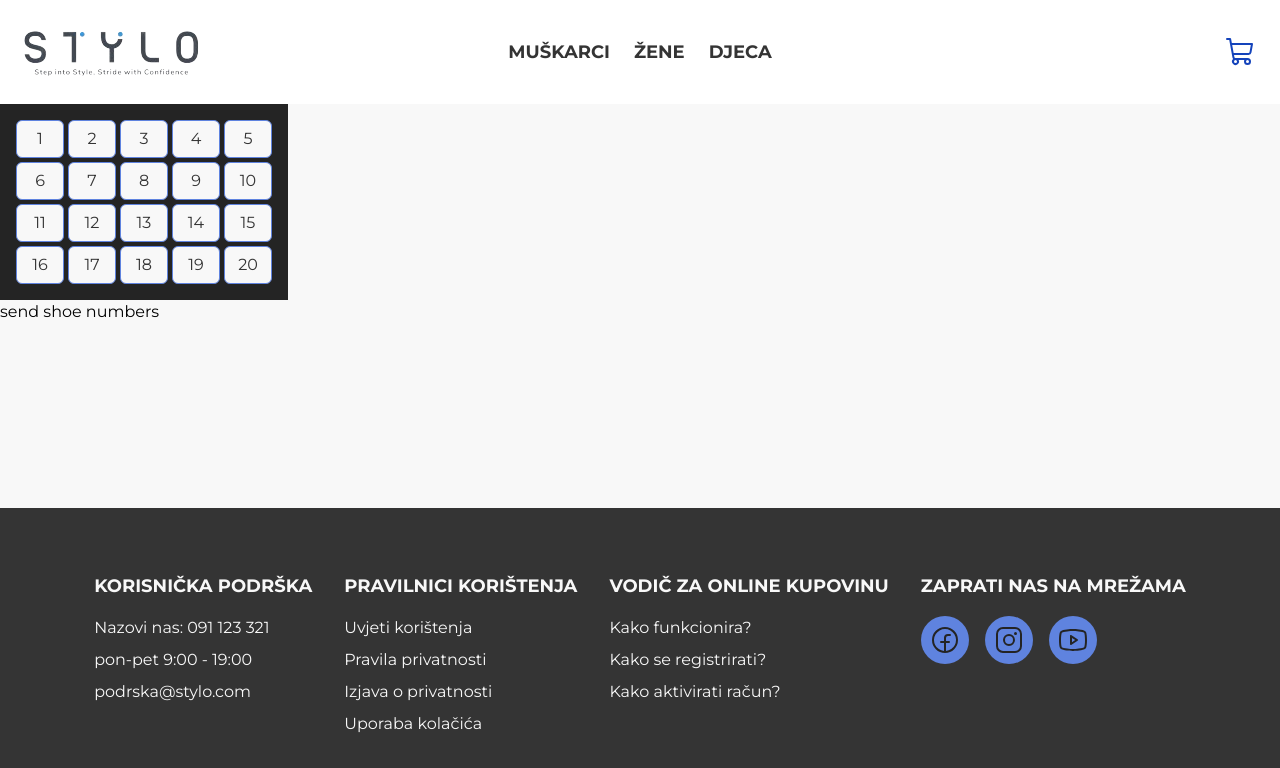
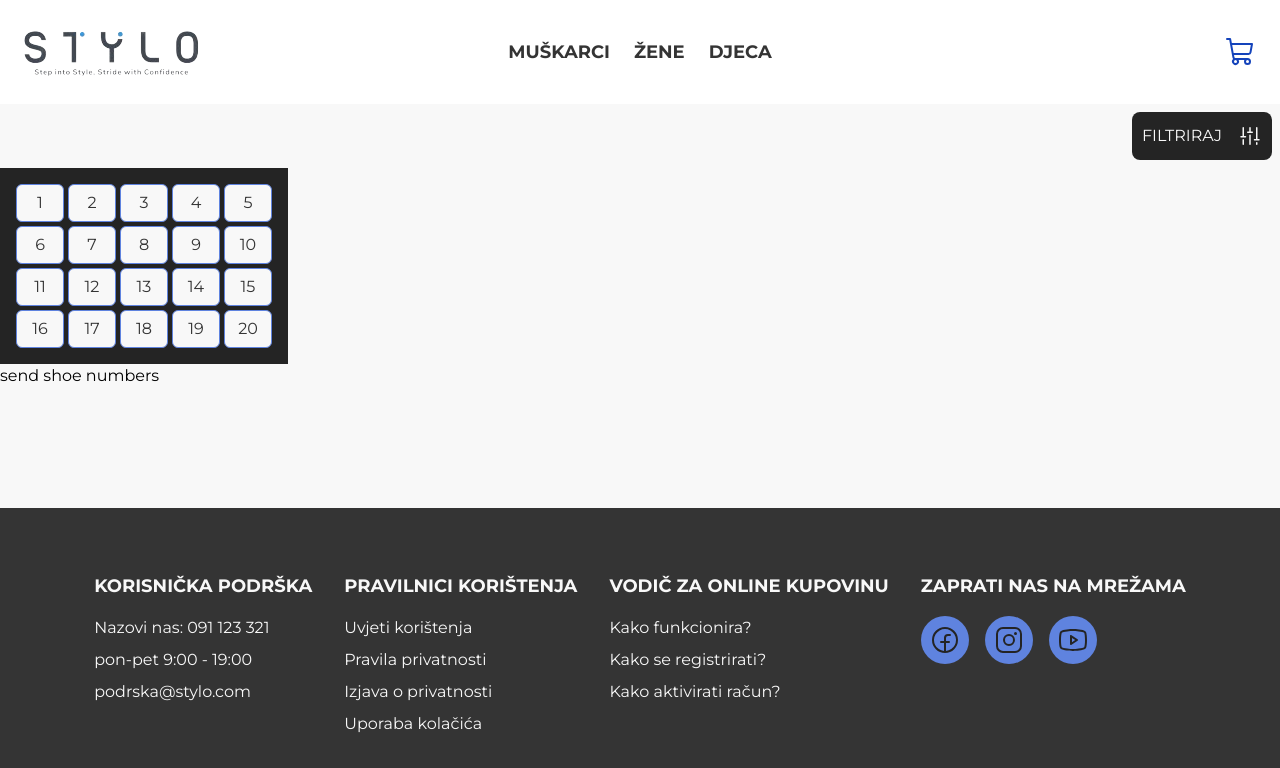
Before and after one commit to Filip1402/stylo-frontend, a React (Vite) app: page /lista-proizvoda in a window 1280 px wide. Shown: the top 768 px of the page. Built offline with nearby package versions, Linux system fonts and the light colour scheme.

Commit message:
Add button for filter design

```diff
--- a/src/Components/atoms/FootwareType.tsx
+++ b/src/Components/atoms/FootwareType.tsx
@@ -1,4 +1,3 @@
-import React from "react";
 import { Link } from "react-router-dom";
 import { FC } from "react";
 import { FootwareTypeProps } from "../../common/types";
--- /dev/null
+++ b/src/Components/molecules/Filter.tsx
@@ -0,0 +1,14 @@
+import { Faders } from "@phosphor-icons/react";
+
+const Filter = () => {
+  return (
+    <div className="flex gap-2 justify-end items-center text-white-light p-2 max-w-[1600px] mx-auto ">
+      <button className="flex gap-4 py-3 px-2.5 bg-grey-darker rounded-lg text-20">
+        FILTRIRAJ
+        <Faders size={24} />
+      </button>
+    </div>
+  );
+};
+
+export default Filter;
--- a/src/Pages/ProductList.tsx
+++ b/src/Pages/ProductList.tsx
@@ -1,3 +1,4 @@
+import Filter from "../Components/molecules/Filter";
 import ShoeSizeSelector from "../Components/molecules/ShoeSizeSelector";
 import { useState } from "react";
 
@@ -11,6 +12,7 @@ const ProductList = () => {
   return (
     <div>
       {/* <ColorItemSelector /> */}
+      <Filter />
       <ShoeSizeSelector
         setSelectedShoeSizes={setSelectedShoeSizes}
         isGrid={true}
```
